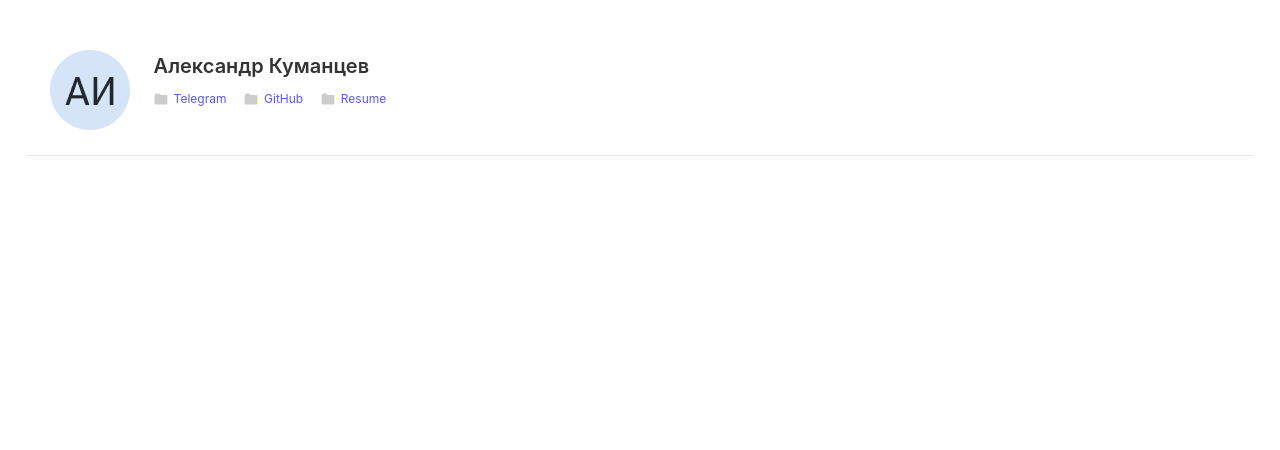
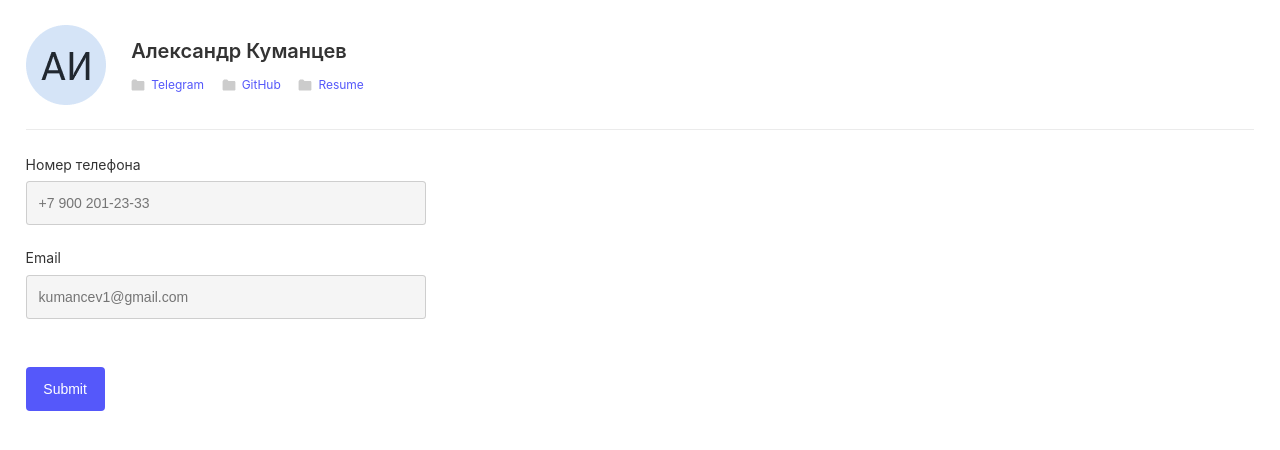
Before and after one commit to kumancev/cloud-test-assignment, a React (Vite) app: page / in a window 1280 px wide. Shown: the top 450 px of the page. Built offline with nearby package versions, Linux system fonts and the light colour scheme.

Commit message:
feat: init start page form

```diff
--- a/package.json
+++ b/package.json
@@ -13,7 +13,8 @@
   "dependencies": {
     "classnames": "^2.3.2",
     "react": "^18.2.0",
-    "react-dom": "^18.2.0"
+    "react-dom": "^18.2.0",
+    "react-hook-form": "^7.44.3"
   },
   "lint-staged": {
     "\"src/*\" \"src/**/*.{ts,tsx}\" \"test/**/*.{ts,tsx}\"": [
--- /dev/null
+++ b/src/components/StartForm/StartForm.tsx
@@ -0,0 +1,35 @@
+import { useForm } from 'react-hook-form'
+import './index.module.scss'
+
+const MyForm = () => {
+  const {
+    register,
+    handleSubmit,
+    formState: { errors },
+  } = useForm()
+
+  const onSubmit = (data: any) => {
+    console.log(data)
+  }
+
+  return (
+    <>
+      <form onSubmit={handleSubmit(onSubmit)}>
+        <label htmlFor="phone">Номер телефона</label>
+        <input
+          {...register('phone', { required: true, maxLength: 11 })}
+          placeholder="+7 900 201-23-33"
+        />
+        {errors.phone && <p>Phone must equal 11 numbers</p>}
+
+        <label htmlFor="email">Email</label>
+        <input {...register('email', {})} placeholder="kumancev1@gmail.com" />
+        {errors.email && <p>Email incorrect</p>}
+
+        <button type="submit">Submit</button>
+      </form>
+    </>
+  )
+}
+
+export default MyForm
--- /dev/null
+++ b/src/components/StartForm/index.module.scss
@@ -0,0 +1,44 @@
+@use '@styles/pallete.scss' as *;
+
+form {
+  display: flex;
+  flex-direction: column;
+  margin: 1.6rem;
+
+  label {
+    font-size: 0.875em;
+    line-height: 1.25em;
+    color: $black;
+
+    margin-bottom: 0.5rem;
+  }
+
+  input {
+    width: 400px;
+    padding: 12px;
+    height: 2.75rem;
+    background: rgba(0, 0, 0, 0.04);
+    border: 1px solid rgba(0, 0, 0, 0.16);
+    border-radius: 0.25em;
+
+    font-size: 14px;
+    color: rgba(0, 0, 0, 0.48);
+
+    &:first-of-type {
+      margin-bottom: 1.5rem;
+    }
+  }
+
+  button {
+    margin-top: 48px;
+    width: 79px;
+    height: 44px;
+    background: $purple;
+    border: none;
+    border-radius: 4px;
+    cursor: pointer;
+
+    font-size: 14px;
+    color: #fff;
+  }
+}
--- a/src/sections/AboutMe/AboutMe.tsx
+++ b/src/sections/AboutMe/AboutMe.tsx
@@ -1,4 +1,5 @@
 import avatar from '@assets/avatar.png'
+import StartForm from '@components/StartForm/StartForm'
 import UserLink from '@components/UserLink/UserLink'
 import { linkData } from '@mocks/data'
 import styles from './index.module.scss'
@@ -17,6 +18,9 @@ const AboutMe = () => {
           </div>
         </div>
       </div>
+      <div>
+        <StartForm />
+      </div>
     </>
   )
 }
--- a/src/sections/AboutMe/index.module.scss
+++ b/src/sections/AboutMe/index.module.scss
@@ -1,20 +1,20 @@
 .headerWrapper {
   height: 8.125rem;
-  margin: 1.6rem;
+  margin: 0 1.6rem;
   display: flex;
+  align-items: center;
   border-bottom: 1px solid rgba(0, 0, 0, 0.08);
 
   .userLogo {
     width: 80px;
     height: 80px;
-    margin: 1.5rem;
+    margin: 0 1.6rem 0 0;
   }
 
   .userInfo {
     display: flex;
     flex-direction: column;
     gap: 8px;
-    margin: 1.5rem 0;
 
     h3 {
       font-weight: 600;
```
Also changed, not shown: 1 other file (tests, documents, lock files or other folders).
